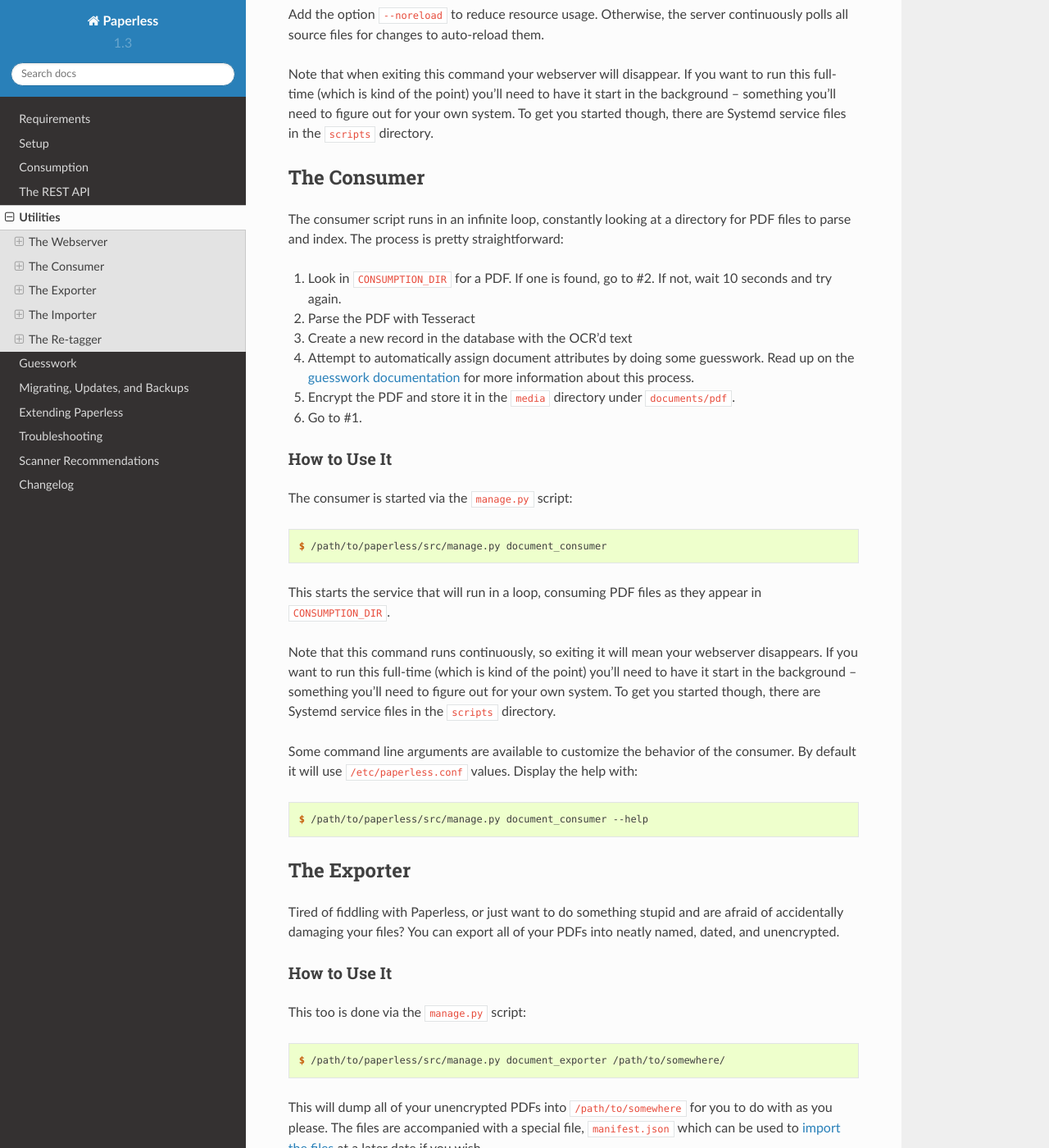
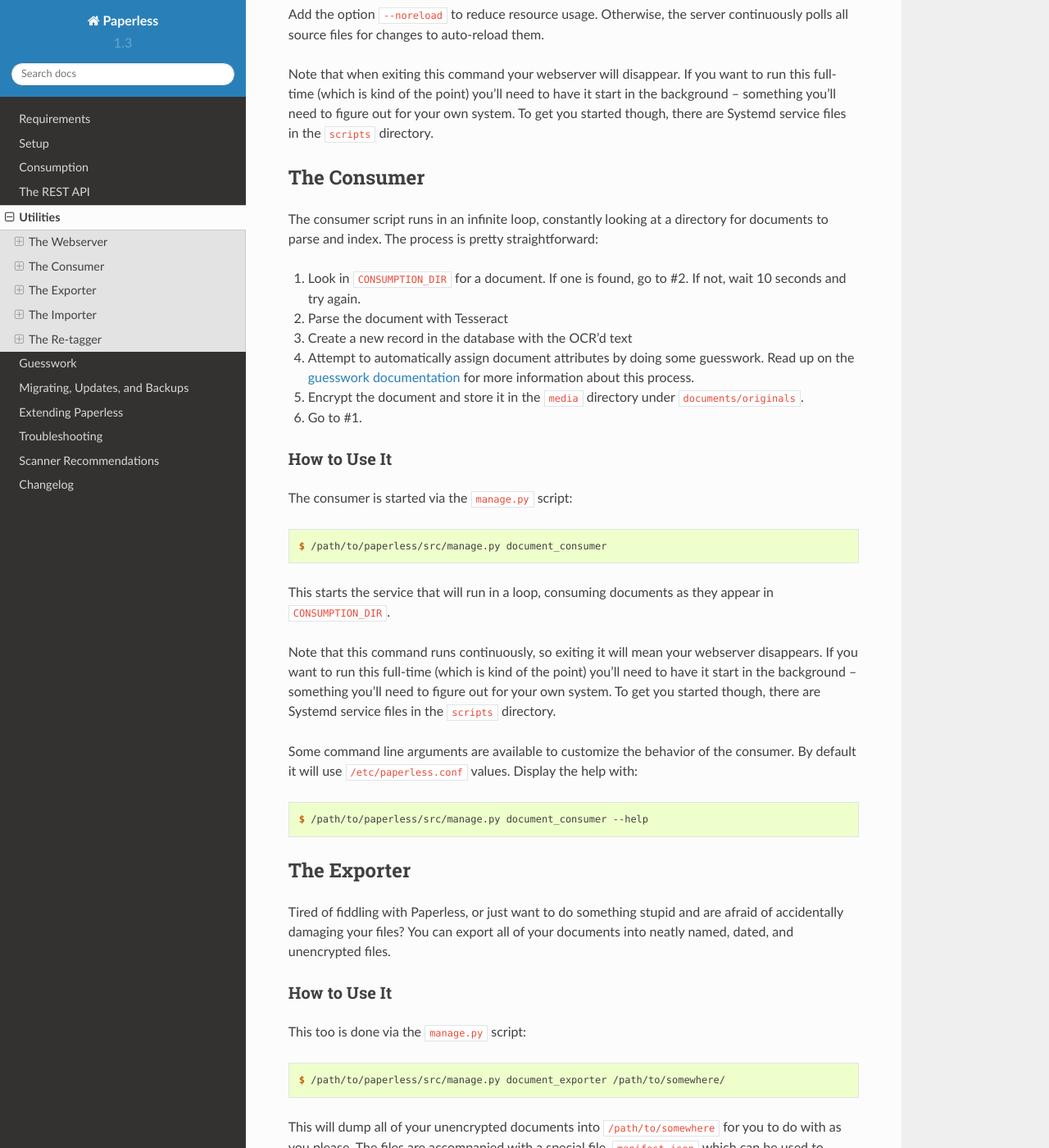
Before and after one commit to repoRangee/Large-scale, a Sphinx documentation site: the page built from docs/utilities.rst, in a window 1280 px wide and 1400 px high, scrolled down 641 px. Shown: the whole window at 82% size. Built offline with Sphinx 7.4.7 and the Read the Docs theme 2.0.0, drawn with Linux system fonts in a browser that asks for light colours; formulas are drawn with MathJax 3.

Commit message:
Documentation: Replace 'PDF' with 'document'
There are more supported file formats than just PDF.

```diff
--- a/docs/utilities.rst
+++ b/docs/utilities.rst
@@ -49,17 +49,17 @@ The Consumer
 ------------
 
 The consumer script runs in an infinite loop, constantly looking at a directory
-for PDF files to parse and index.  The process is pretty straightforward:
+for documents to parse and index.  The process is pretty straightforward:
 
-1. Look in ``CONSUMPTION_DIR`` for a PDF.  If one is found, go to #2.  If not,
-   wait 10 seconds and try again.
-2. Parse the PDF with Tesseract
+1. Look in ``CONSUMPTION_DIR`` for a document.  If one is found, go to #2.
+   If not, wait 10 seconds and try again.
+2. Parse the document with Tesseract
 3. Create a new record in the database with the OCR'd text
 4. Attempt to automatically assign document attributes by doing some guesswork.
    Read up on the :ref:`guesswork documentation<guesswork>` for more
    information about this process.
-5. Encrypt the PDF and store it in the ``media`` directory under
-   ``documents/pdf``.
+5. Encrypt the document and store it in the ``media`` directory under
+   ``documents/originals``.
 6. Go to #1.
 
 
@@ -74,7 +74,7 @@ The consumer is started via the ``manage.py`` script:
 
     $ /path/to/paperless/src/manage.py document_consumer
 
-This starts the service that will run in a loop, consuming PDF files as they
+This starts the service that will run in a loop, consuming documents as they
 appear in ``CONSUMPTION_DIR``.
 
 Note that this command runs continuously, so exiting it will mean your webserver
@@ -97,8 +97,8 @@ The Exporter
 ------------
 
 Tired of fiddling with Paperless, or just want to do something stupid and are
-afraid of accidentally damaging your files?  You can export all of your PDFs
-into neatly named, dated, and unencrypted.
+afraid of accidentally damaging your files?  You can export all of your
+documents into neatly named, dated, and unencrypted files.
 
 
 .. _utilities-exporter-howto:
@@ -112,10 +112,10 @@ This too is done via the ``manage.py`` script:
 
     $ /path/to/paperless/src/manage.py document_exporter /path/to/somewhere/
 
-This will dump all of your unencrypted PDFs into ``/path/to/somewhere`` for you
-to do with as you please.  The files are accompanied with a special file,
-``manifest.json`` which can be used to
-:ref:`import the files <utilities-importer>` at a later date if you wish.
+This will dump all of your unencrypted documents into ``/path/to/somewhere``
+for you to do with as you please.  The files are accompanied with a special
+file, ``manifest.json`` which can be used to :ref:`import the files
+<utilities-importer>` at a later date if you wish.
 
 
 .. _utilities-exporter-howto-docker:
```
